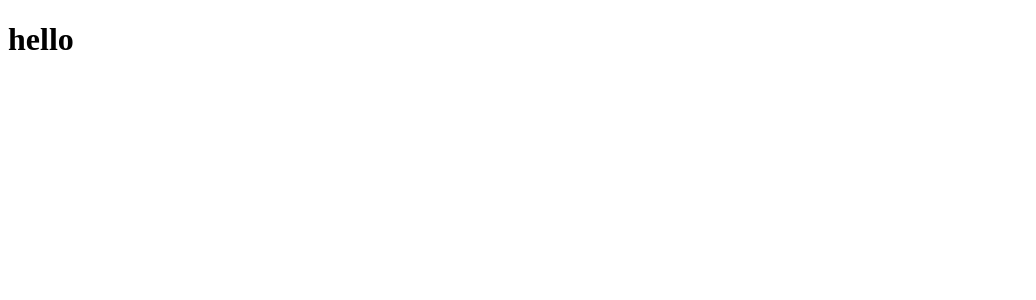
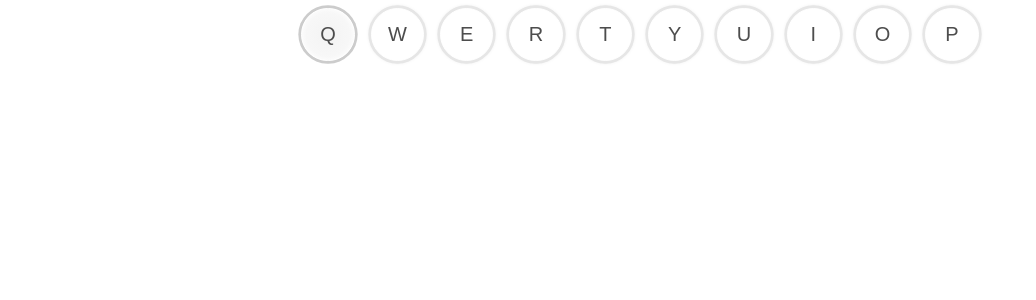
Before and after one commit to takuaki/vscode-extension-keyboard, a React app: page / in a window 1280 px wide. Shown: the top 300 px of the page, without its empty margins (0-1036 px from the left). Built offline with nearby package versions, Linux system fonts and the light colour scheme.

Commit message:
implement button

```diff
--- /dev/null
+++ b/src/components/Board.tsx
@@ -0,0 +1,27 @@
+import React from "react";
+import { Button } from "./Button";
+
+const Board = () => {
+  const onPressKey = [];
+
+  return (
+    <div className="board">
+      <div className="board board__line">
+        <Button character="q" press></Button>
+        <Button character="w"></Button>
+        <Button character="e"></Button>
+        <Button character="r"></Button>
+        <Button character="t"></Button>
+        <Button character="y"></Button>
+        <Button character="u"></Button>
+        <Button character="i"></Button>
+        <Button character="o"></Button>
+        <Button character="p"></Button>
+      </div>
+      <div className="board__line"></div>
+      <div className="board__line"></div>
+    </div>
+  );
+};
+
+export { Board };
--- /dev/null
+++ b/src/components/Button.tsx
@@ -0,0 +1,14 @@
+import React, { useState } from "react";
+
+type Props = { character: string; press?: boolean };
+const Button = (props: Props) => {
+  //const [isPressed, setPress] = useState(false);
+
+  return (
+    <button className={`button ${props.press ?? false ? "button--pressed" : ""}`}>
+      <span className="button__text">{props.character}</span>
+    </button>
+  );
+};
+
+export { Button };
--- a/src/index.tsx
+++ b/src/index.tsx
@@ -1,8 +1,7 @@
-import React from "react";
-import { render } from "react-dom";
+import { createRoot } from "react-dom/client";
+import { Board } from "./components/Board";
+import "./styles/_all.sass";
 
-const App = () => {
-  return <h1>hello</h1>;
-};
-
-render(<App />, document.getElementById("app"));
+const container = document.getElementById("app");
+const root = createRoot(container!);
+root.render(<Board />);
--- a/src/styles/_all.sass
+++ b/src/styles/_all.sass
@@ -1 +1,2 @@
 @import "button.sass"
+@import "board.sass"
--- /dev/null
+++ b/src/styles/board.sass
@@ -0,0 +1,9 @@
+.board
+	width: 100%
+	&__line
+		display: flex
+		flex-wrap: wrap
+		flex-direction: row
+		align-items: center
+		justify-content: center
+		gap: 1.0em
--- a/src/styles/button.sass
+++ b/src/styles/button.sass
@@ -0,0 +1,34 @@
+@use 'sass:math'
+
+.button
+	//button-style
+	$shadow-radius: .2em
+	$viewpoint-deg: -45deg
+	//$height: 1em
+	width: 4.0em
+	height: 4.0em
+	background: white
+	//background-image: radial-gradient(circle at 50%, hsla(0deg,0%,95%,1),hsla(0deg,0%,96%,1) 20%, hsla(0deg, 0%,97%,1) 60%, hsla(0deg,0%,100%,1) 80%)
+	//background: hsla(0deg, 0%,95%, 1)
+	border: 1px white solid
+	border-radius: 50%
+	box-shadow: 0 0 0 $shadow-radius hsla(0deg,0%, 90%, 1), 0 0 .25em $shadow-radius hsl(0deg,0%,95%)
+
+	//box-shadow: 1px solid black
+	//box-shadow: 4.1px 8.2px 8.2px hsl(0deg 0% 0% / 0.37)
+	//active
+	&--pressed
+		transition: .2s backgorund box-shadow
+		background-image: radial-gradient(circle at 50%, hsla(0deg,0%,95%,1),hsla(0deg,0%,96%,1) 20%, hsla(0deg, 0%,97%,1) 60%, hsla(0deg,0%,100%,1) 80%)
+		box-shadow: 0 0 0 .2em hsl(0deg,0%,80%)
+
+	//font-style
+	&__text
+		margin: auto
+		display: block
+		font-size: 1.25rem
+		color: hsl(0deg, 0%, 30%)
+		font-family: Pilatino, sans-serif
+		font-kerning: auto
+		font-weight: 500
+		text-transform: uppercase
--- a/tsconfig.json
+++ b/tsconfig.json
@@ -1,6 +1,6 @@
 {
   "compilerOptions": {
-    "jsx": "react",
+    "jsx": "react-jsx",
     "module": "commonjs",
     "outDir": "./dist/",
     "target": "esnext",
--- a/webpack.config.js
+++ b/webpack.config.js
@@ -7,6 +7,9 @@ module.exports = {
   output: {
     path: path.resolve(__dirname, "dist"),
     filename: "main.js",
+  },
+  resolve: {
+    extensions: [".ts", ".tsx",".js"],
   },
   module: {
     rules: [
```
Also changed, not shown: src/index.ts (deleted, +0 -8 lines).
